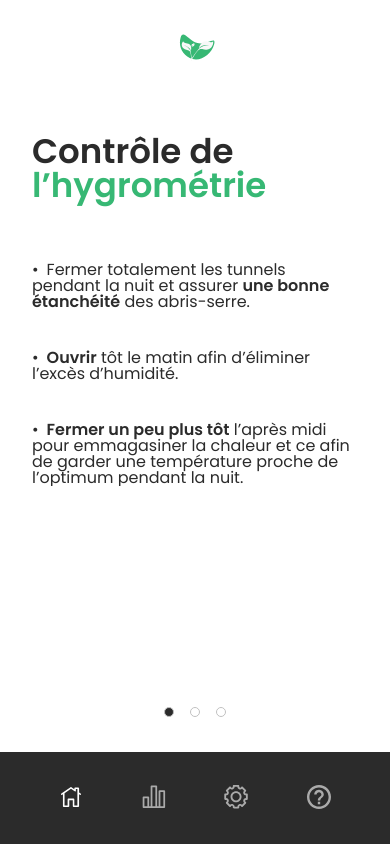
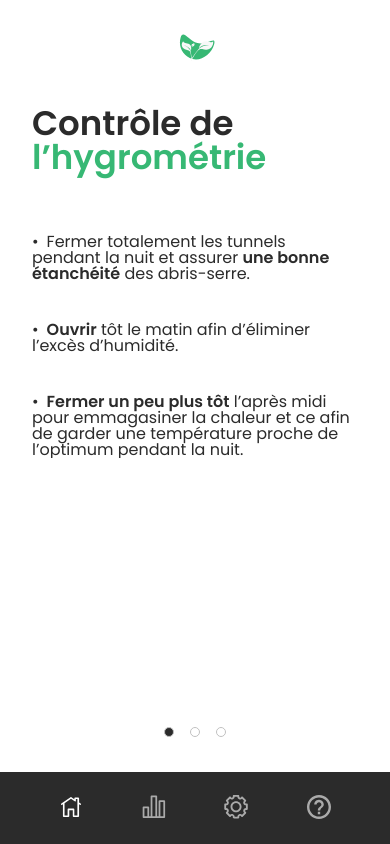
Before and after one commit to FRobaglia/iot-project, a React (Create React App) app: page /help in a window 390 px wide. Built offline with nearby package versions, Linux system fonts and the light colour scheme.

Commit message:
fix: improve mobile layout

```diff
--- a/src/styles/components/header.scss
+++ b/src/styles/components/header.scss
@@ -1,7 +1,7 @@
 .header {
   width: 100%;
   height: 34px;
-  margin: 2rem 0 4.25rem 0;
+  margin: 2rem 0 2.5rem 0;
   text-align: center;
 
   a {
--- a/src/styles/vendors/template.scss
+++ b/src/styles/vendors/template.scss
@@ -1,6 +1,6 @@
 $navWidthDesktop: 258px;
 $mainWidthDesktop: calc(100vw - #{$navWidthDesktop});
 
-$navHeightMobile: 92px;
+$navHeightMobile: 72px;
 
 $primaryFont: "Poppins";
```
